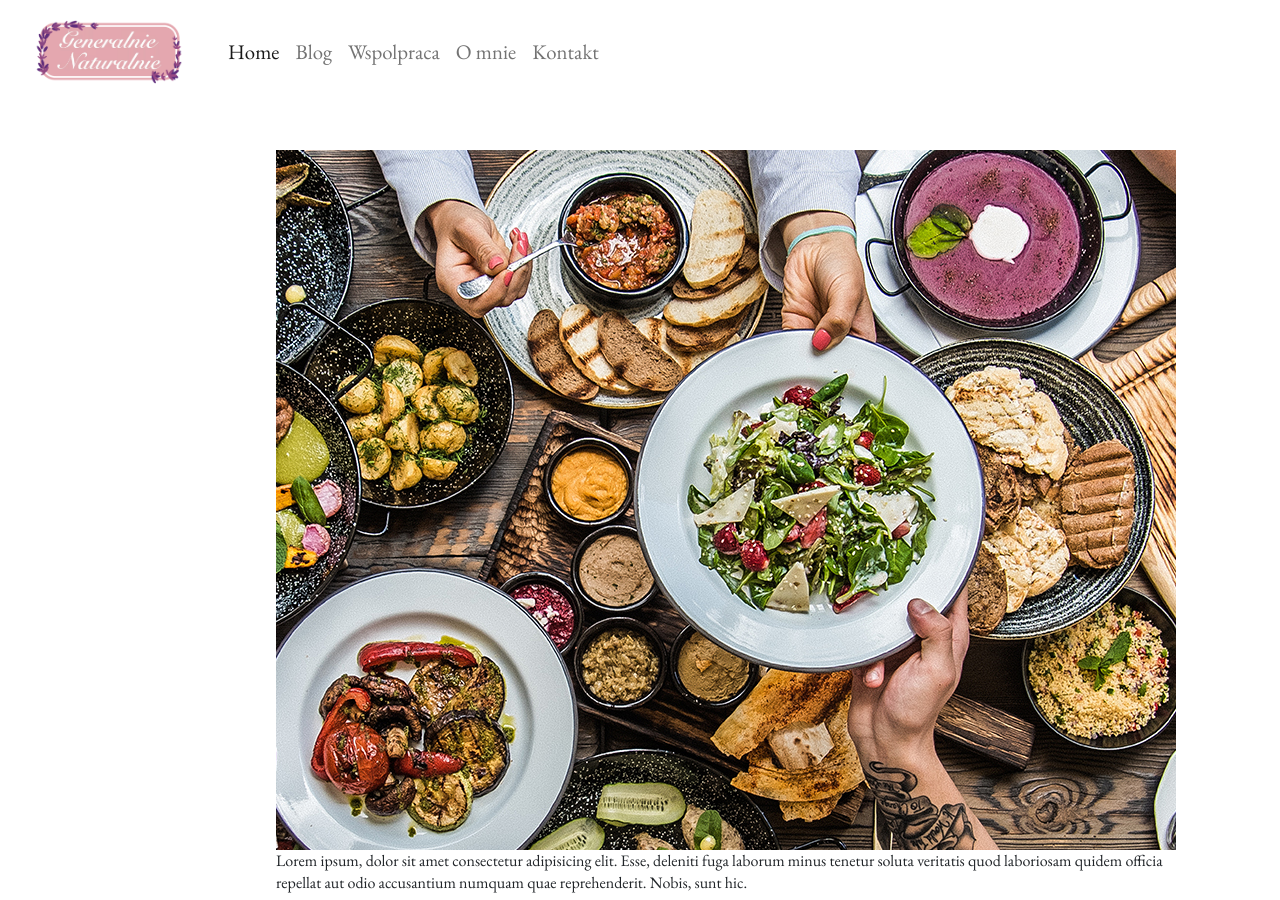
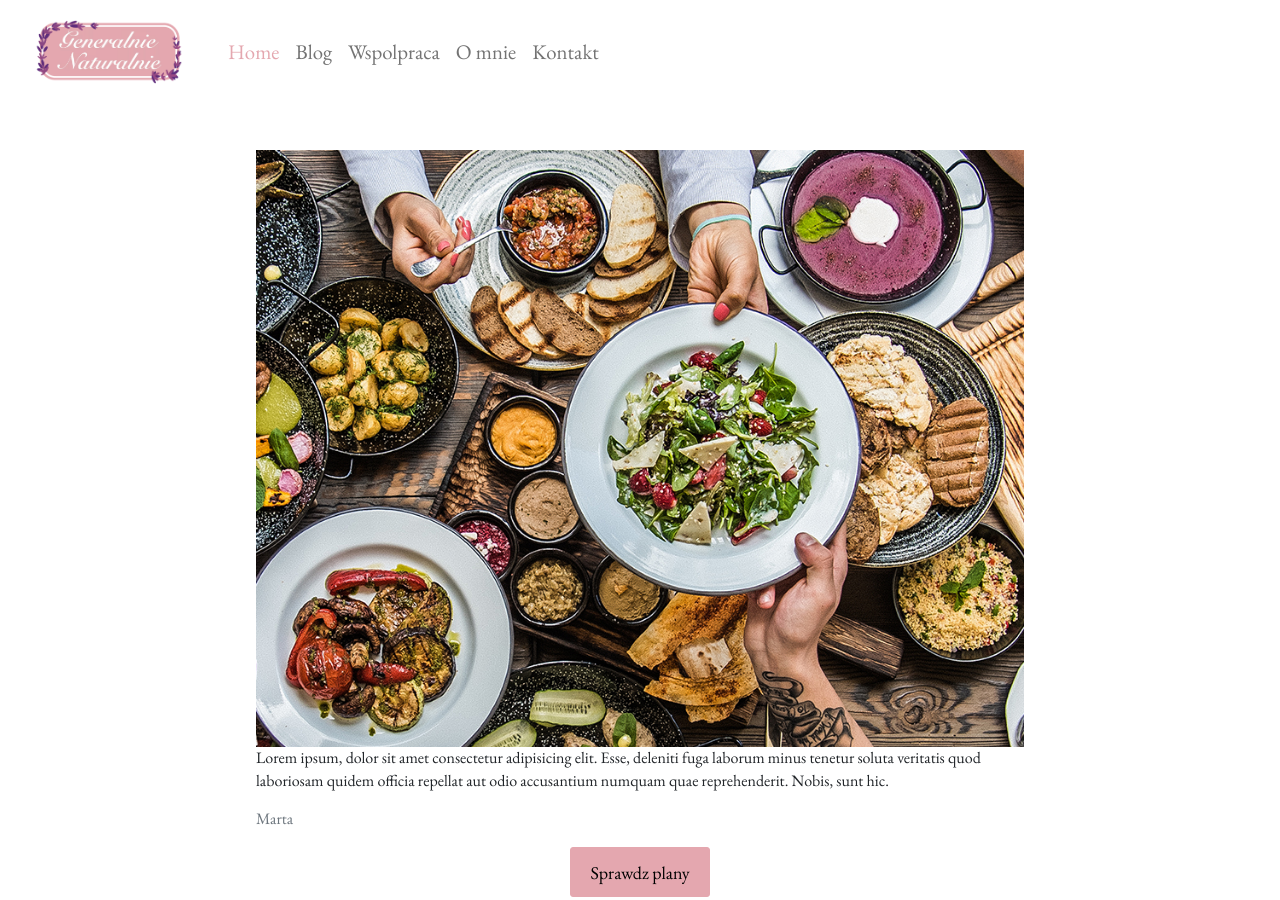
Before and after one commit to marelons1337/Generalnie-naturalnie, a website: page index.html in a window 1280 px wide. Shown: the top 900 px of the page. Drawn offline with nearby package versions, Linux system fonts and the light colour scheme.

Commit message:
sorted widths on the main page

```diff
--- a/style.css
+++ b/style.css
@@ -4,16 +4,6 @@ body {
     width: 100%;
     height: 100%;
     font-family: 'EB Garamond', serif;
-}
-.index-main {
-    margin: 0 auto;
-    width: 98%;
-    padding: 0 20vw;
-}
-.top-card {
-    margin-top: 100px;
-    border: none;
-    box-shadow: none;
 }
 .card {
     min-height: 20% !important;
@@ -25,6 +15,7 @@ body {
     font-size: 1.3em;
     position: fixed;
     top: 0;
+    left: 0;
     width: 100%;
     z-index: 1;
     background-color: rgba(255,255,255,0.9) !important;
@@ -45,13 +36,17 @@ body {
 .navbar-custom {
     padding: 0 8px;
 }
+.nav-link.active {
+    color: #e4a7af !important;
+}
 .welcome-section {
+    max-width: 100%;
     display: grid;
     place-items: center;
     margin-bottom: 50px;
 }
 .welcome-image {
-    max-width: 90vw;
+    max-width: 100%;
 }
 .welcome-text {
     max-width: 90vw;
@@ -280,6 +275,11 @@ footer > * {
 }
 
 @media (min-width: 1000px) {
+    .index-main {
+        margin: 0 auto;
+        width: 100%;
+        padding: 0 20vw;
+    }
     .item-1 {
         grid-column: 1 / span 2;
     }
@@ -327,7 +327,7 @@ footer > * {
 .index-main,
 .hire-me-main,
 .about-me-main {
-    margin: 150px 20px;
+    margin: 150px 0;
 }
 .about-me {
     margin: 10px 20px;
```
